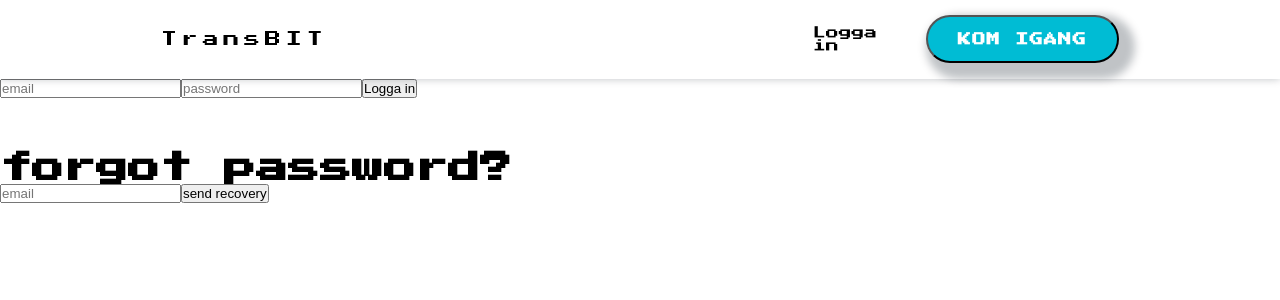
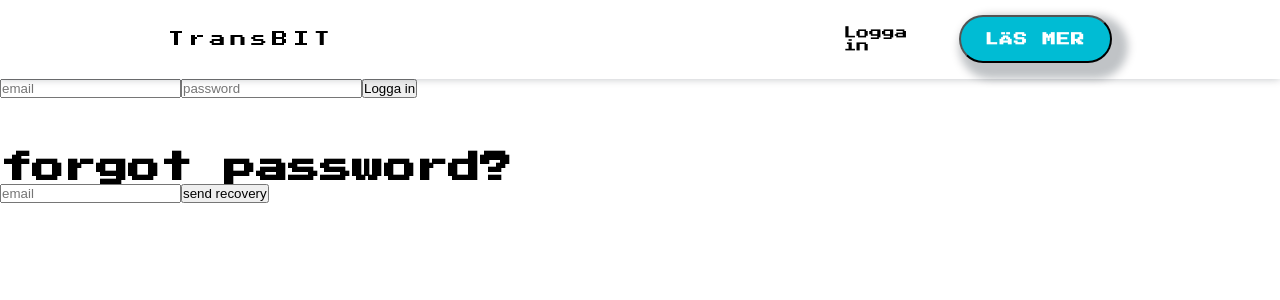
Before and after one commit to ArastoSahbaei/BITup-web, a React (Create React App) app: page /BITup-web/logga-in in a window 1280 px wide. Shown: the top 300 px of the page. Built offline with nearby package versions, Linux system fonts and the light colour scheme.

Commit message:
uppercase adjustment

```diff
--- a/src/components/common/Button.tsx
+++ b/src/components/common/Button.tsx
@@ -8,13 +8,14 @@ export interface IButton {
 	onClick?: (event: MouseEvent) => void
 	isLoading?: boolean
 	disabled?: boolean
+	upperCase?: boolean
 	style?: any
 }
 
 export const Button: React.FC<IButton> = (props: IButton) => {
-	const { text, onClick, isLoading, disabled } = props
+	const { text, onClick, isLoading, disabled, upperCase } = props
 	return (
-		<ButtonWrapper onClick={onClick} disabled={disabled} text={text} isLoading={isLoading} style={props.style}>
+		<ButtonWrapper onClick={onClick} disabled={disabled} text={text} isLoading={isLoading} upperCase={upperCase} style={props.style}>
 			<Span>{isLoading || text}</Span>
 			{isLoading && <Spinner />}
 		</ButtonWrapper>
@@ -47,12 +48,12 @@ const ButtonWrapper = styled.button<IButton>`
 	background-color: ${(props) => (props.isLoading ? secondaryColor : primaryColor)};
 	outline: none;
 	transition: background-color 0.2s;
-	text-transform: uppercase;
+	text-transform: ${(props) => (props.upperCase ? 'uppercase' : 'none')};
 	letter-spacing: 1px;
 	border-radius: 30px;
 	font-weight: bold;
 	cursor: pointer;
-  box-shadow: rgb(4 17 29 / 25%) 8px 8px 8px 8px;
+	box-shadow: rgb(4 17 29 / 25%) 8px 8px 8px 8px;
 
 	${Span} {
 		display: inline-block;
--- a/src/components/navigation/desktopnavigation/DesktopNavigation.tsx
+++ b/src/components/navigation/desktopnavigation/DesktopNavigation.tsx
@@ -16,7 +16,7 @@ export const DesktopNavigation: React.FC = () => {
 					Logga in
 				</GridCell>
 				<GridCell column='17/18' onClick={() => navigate(Path.gettingStartedPage)}>
-					<Button text='Kom igång'/>
+					<Button text='LÄS MER'/>
 				</GridCell>
 			</>
 		)
```
